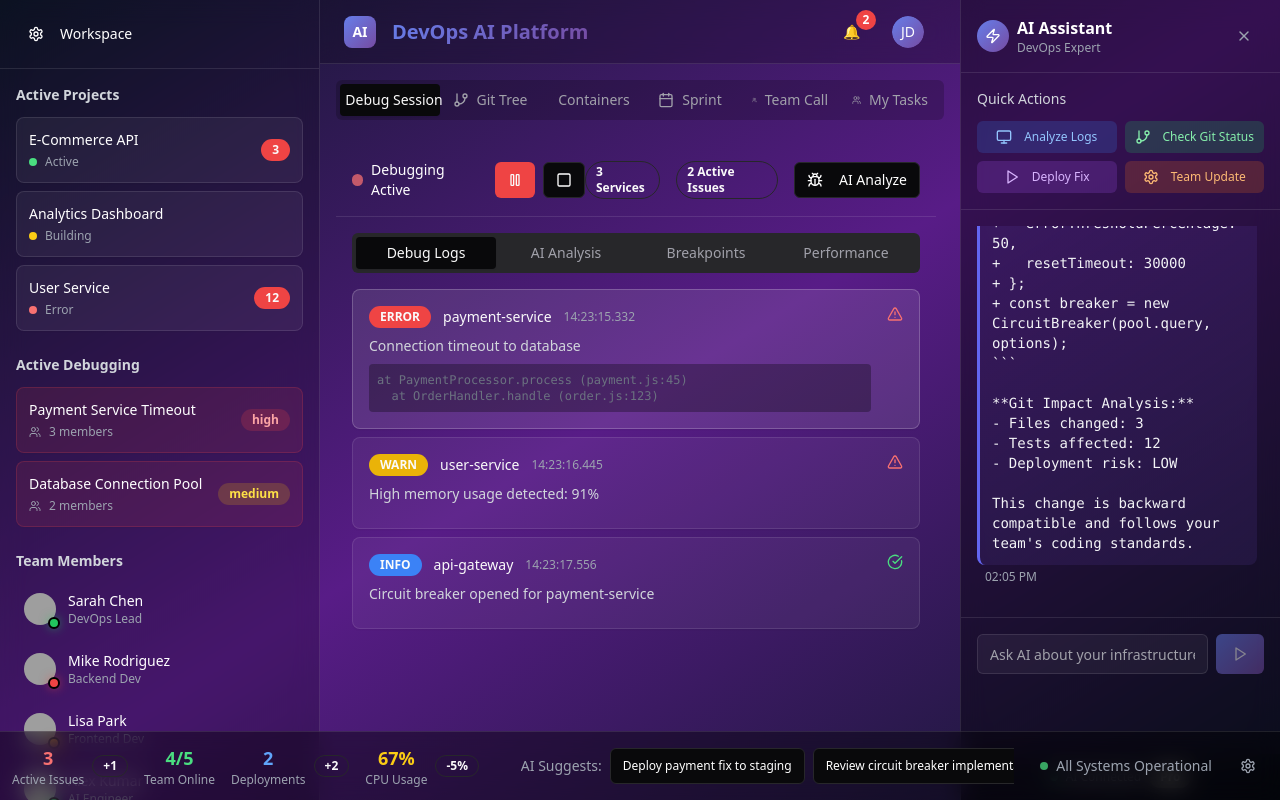
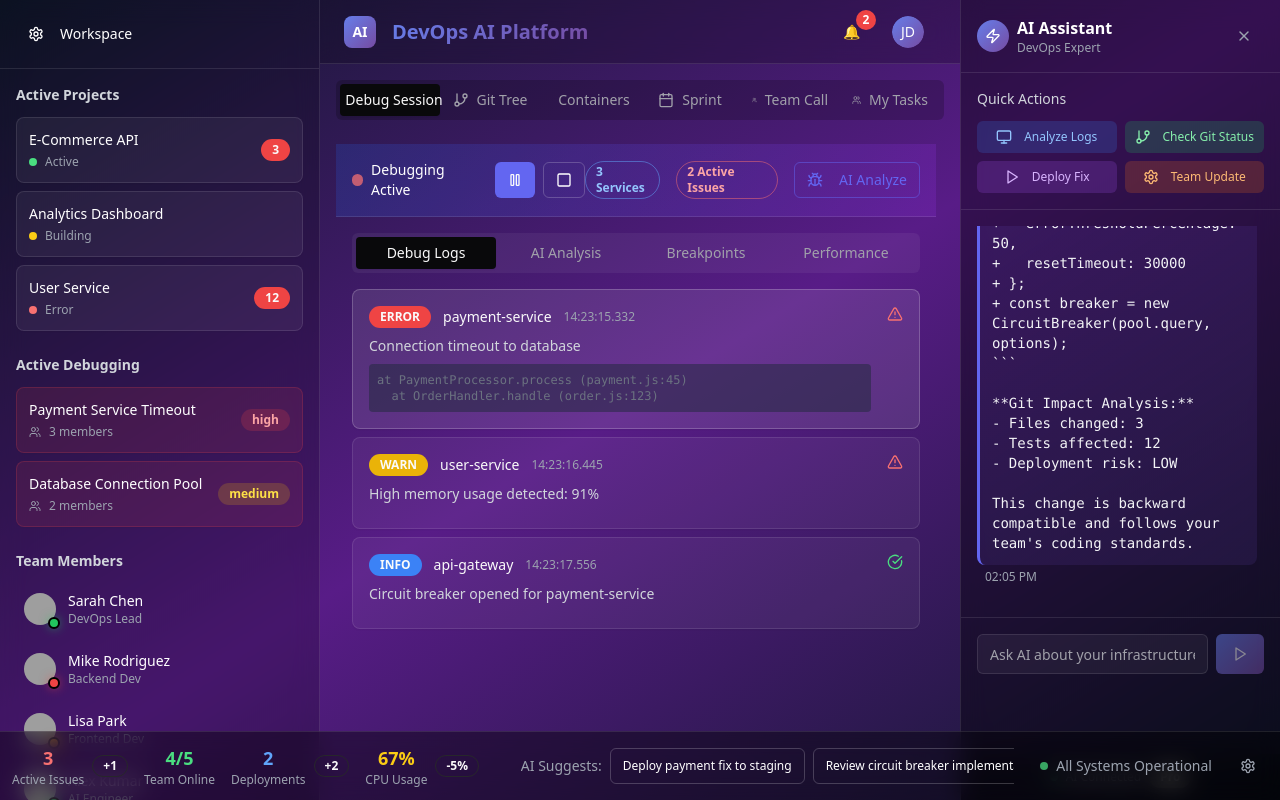
Before and after one commit to keshav-019/stackcendra, a React (Vite) app: page / in a window 1280 px wide. Built offline with nearby package versions, Linux system fonts and the light colour scheme; grey boxes are pictures that could not be loaded.

Commit message:
Fix: Improve Debug Session and button color scheme
Changes the header and button colors within the Debugging Session to better align with the application's overall color scheme. Also, adjusts the color of other black buttons throughout the application for improved visual consistency.

```diff
--- a/src/components/DebuggingSession.tsx
+++ b/src/components/DebuggingSession.tsx
@@ -72,28 +72,28 @@ export const DebuggingSession = () => {
   return (
     <div className="h-full flex flex-col">
       {/* Debugging Controls */}
-      <div className="flex items-center justify-between p-4 border-b border-white/10">
+      <div className="flex items-center justify-between p-4 border-b border-white/10 bg-gradient-to-r from-blue-600/20 to-purple-600/20">
         <div className="flex items-center space-x-4">
           <div className="flex items-center space-x-2">
             <div className={`w-3 h-3 rounded-full ${isDebugging ? 'bg-red-400 animate-pulse' : 'bg-gray-400'}`} />
-            <span className="text-sm font-medium">
+            <span className="text-sm font-medium text-white">
               {isDebugging ? 'Debugging Active' : 'Debugging Paused'}
             </span>
           </div>
           <div className="flex space-x-2">
-            <Button size="sm" variant={isDebugging ? "destructive" : "default"} onClick={() => setIsDebugging(!isDebugging)}>
+            <Button size="sm" variant={isDebugging ? "destructive" : "default"} onClick={() => setIsDebugging(!isDebugging)} className="bg-ai-primary hover:bg-ai-primary/80">
               {isDebugging ? <Pause size={16} /> : <Play size={16} />}
             </Button>
-            <Button size="sm" variant="outline">
+            <Button size="sm" variant="outline" className="border-white/20 text-white hover:bg-white/10">
               <Square size={16} />
             </Button>
           </div>
         </div>
 
         <div className="flex items-center space-x-4">
-          <Badge variant="outline">3 Services</Badge>
-          <Badge variant="outline">2 Active Issues</Badge>
-          <Button size="sm" variant="outline">
+          <Badge variant="outline" className="border-blue-400/50 text-blue-300">3 Services</Badge>
+          <Badge variant="outline" className="border-red-400/50 text-red-300">2 Active Issues</Badge>
+          <Button size="sm" variant="outline" className="border-ai-primary/50 text-ai-primary hover:bg-ai-primary/10">
             <Bug size={16} className="mr-2" />
             AI Analyze
           </Button>
@@ -102,7 +102,7 @@ export const DebuggingSession = () => {
 
       <div className="flex-1 p-4">
         <Tabs defaultValue="logs" className="h-full">
-          <TabsList className="grid w-full grid-cols-4">
+          <TabsList className="grid w-full grid-cols-4 bg-white/5">
             <TabsTrigger value="logs">Debug Logs</TabsTrigger>
             <TabsTrigger value="ai">AI Analysis</TabsTrigger>
             <TabsTrigger value="breakpoints">Breakpoints</TabsTrigger>
@@ -135,7 +135,7 @@ export const DebuggingSession = () => {
                         </div>
                         <p className="text-sm text-gray-300 mb-2">{log.message}</p>
                         {log.stack && (
-                          <pre className="text-xs text-gray-500 bg-black/30 p-2 rounded font-mono">
+                          <pre className="text-xs text-gray-500 bg-slate-800/50 p-2 rounded font-mono">
                             {log.stack}
                           </pre>
                         )}
@@ -166,7 +166,7 @@ export const DebuggingSession = () => {
                 </p>
                 <div className="space-y-3">
                   {aiSuggestions.map((suggestion, index) => (
-                    <div key={index} className="bg-black/30 p-3 rounded border border-white/10">
+                    <div key={index} className="bg-slate-800/30 p-3 rounded border border-white/10">
                       <div className="flex items-center justify-between mb-2">
                         <div className="flex items-center space-x-2">
                           <Badge variant={suggestion.priority === 'high' ? 'destructive' : suggestion.priority === 'medium' ? 'default' : 'outline'}>
@@ -176,7 +176,7 @@ export const DebuggingSession = () => {
                         </div>
                         <div className="flex items-center space-x-2">
                           <span className="text-xs text-gray-400">{suggestion.confidence}% confidence</span>
-                          <Button size="sm" variant="outline" className="text-xs">
+                          <Button size="sm" variant="outline" className="text-xs border-ai-primary/50 text-ai-primary hover:bg-ai-primary/10">
                             {suggestion.action}
                           </Button>
                         </div>
@@ -200,14 +200,14 @@ export const DebuggingSession = () => {
                         <div>
                           <div className="flex items-center space-x-2">
                             <span className="font-medium text-sm">{bp.file}</span>
-                            <Badge variant="outline" className="text-xs">Line {bp.line}</Badge>
+                            <Badge variant="outline" className="text-xs border-blue-400/50 text-blue-300">Line {bp.line}</Badge>
                           </div>
                           {bp.condition && (
                             <p className="text-xs text-gray-400 mt-1">Condition: {bp.condition}</p>
                           )}
                         </div>
                       </div>
-                      <Button size="sm" variant="outline">
+                      <Button size="sm" variant="outline" className="border-ai-primary/50 text-ai-primary hover:bg-ai-primary/10">
                         {bp.active ? 'Disable' : 'Enable'}
                       </Button>
                     </div>
--- a/src/components/ui/button.tsx
+++ b/src/components/ui/button.tsx
@@ -1,3 +1,4 @@
+
 import * as React from "react"
 import { Slot } from "@radix-ui/react-slot"
 import { cva, type VariantProps } from "class-variance-authority"
@@ -9,15 +10,15 @@ const buttonVariants = cva(
   {
     variants: {
       variant: {
-        default: "bg-primary text-primary-foreground hover:bg-primary/90",
+        default: "bg-ai-primary text-white hover:bg-ai-primary/90",
         destructive:
           "bg-destructive text-destructive-foreground hover:bg-destructive/90",
         outline:
-          "border border-input bg-background hover:bg-accent hover:text-accent-foreground",
+          "border border-white/20 bg-transparent text-white hover:bg-white/10 hover:text-white",
         secondary:
-          "bg-secondary text-secondary-foreground hover:bg-secondary/80",
-        ghost: "hover:bg-accent hover:text-accent-foreground",
-        link: "text-primary underline-offset-4 hover:underline",
+          "bg-ai-secondary text-white hover:bg-ai-secondary/80",
+        ghost: "hover:bg-white/10 hover:text-white text-white",
+        link: "text-ai-primary underline-offset-4 hover:underline",
       },
       size: {
         default: "h-10 px-4 py-2",
```
